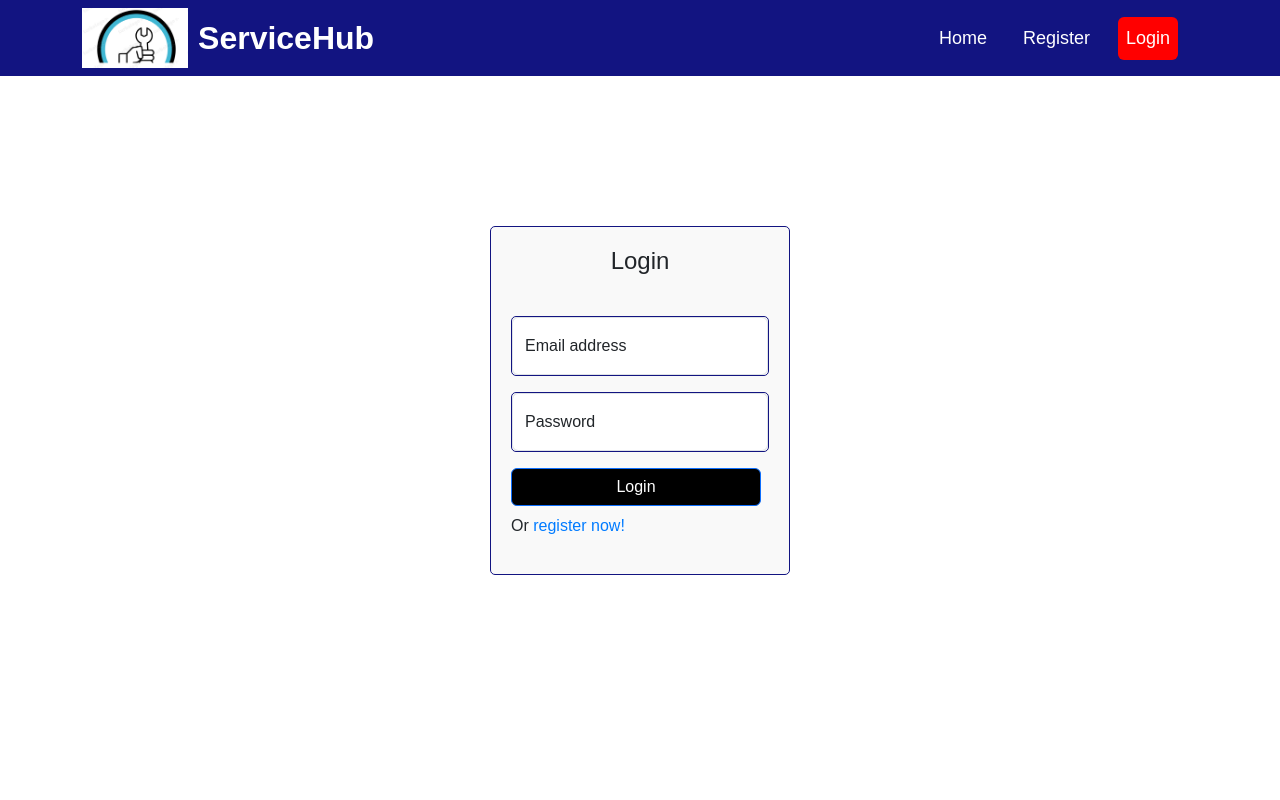
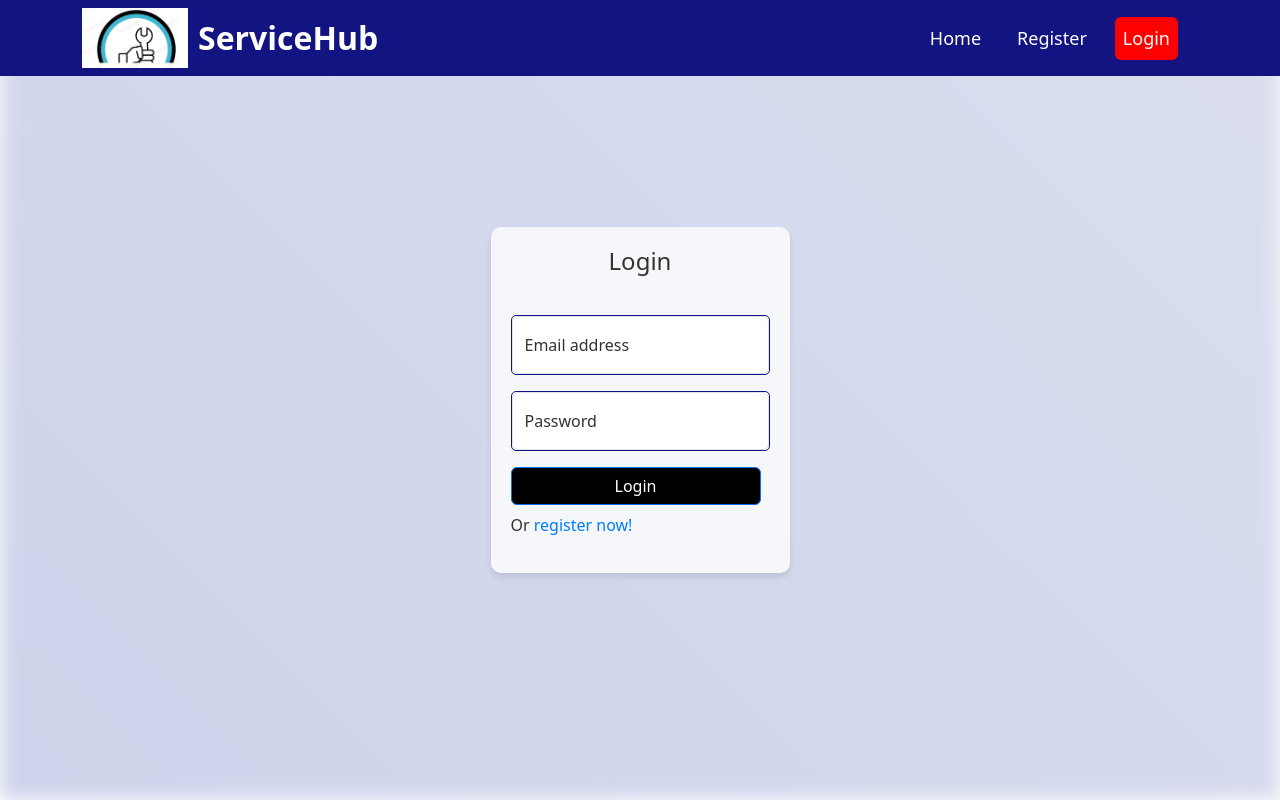
Before and after one commit to shivani26-bot/ServiceHubFrontend, a React (Vite) app: page /login in a window 1280 px wide. Built offline with nearby package versions, Linux system fonts and the light colour scheme.

Commit message:
functionality

```diff
--- a/src/components/Login/Login.css
+++ b/src/components/Login/Login.css
@@ -1,10 +1,4 @@
-/* .bkg{
-  background-image: url("/public/R.jpg");
-  background-size: cover;
-  background-position: center;
-  background-repeat: no-repeat;
-}
-.centered-container {
+/* .centered-container {
   display: flex;
   justify-content: center;
   align-items: center;
@@ -30,59 +24,72 @@
 
 .login-title h2 {
   font-size: 24px;
-} */
-
-*,
-*::before,
-*::after {
-  box-sizing: border-box;
 }
 
-body,
-html {
-  margin: 0;
-  padding: 0;
-  font-family: Arial, sans-serif;
-  height: 100%; /* Ensure body and html take full height */
-  overflow: hidden; /* Prevent scrolling */
+*/
+
+.form-container {
+  background: rgba(255, 255, 255, 0.8); /* Semi-transparent background */
+  padding: 20px;
+  border-radius: 10px;
+  box-shadow: 0 4px 6px rgba(0, 0, 0, 0.1);
+
+  color: #333;
 }
 
-.bkg {
-  background-image: url("/public/R.jpg"); /* Adjust the path as necessary */
-  background-size: cover; /* Ensure the image covers the entire section */
-  background-position: center; /* Center the image */
-  background-repeat: no-repeat; /* Prevent the image from repeating */
+.content-container {
+  position: relative;
+  height: 100%;
   display: flex;
   justify-content: center;
   align-items: center;
-  height: 100vh; /* Full viewport height */
-}
-
-.centered-container {
-  display: flex;
-  justify-content: center;
-  align-items: center;
-  height: 100vh; /* This will make the container take the full height of the viewport */
-}
-
-.form-container {
-  width: 300px; /* Adjust the width as needed */
-  padding: 20px;
-  border: 1px solid #121481; /* Example border */
-  border-radius: 5px; /* Example border radius */
-  background-color: #f9f9f9; /* Example background color */
+  z-index: 2;
 }
 
 .outline {
   border: 1px solid #121481;
   border-radius: 5px;
 }
-
 .login-title {
-  text-align: center; /* Center the text */
-  margin-bottom: 20px; /* Add some space between the title and the form */
+  text-align: center;
+  margin-bottom: 20px;
 }
 
 .login-title h2 {
-  font-size: 24px; /* Adjust the font size as needed */
+  font-size: 24px;
 }
+
+.gradient-background {
+  position: fixed;
+  top: 0;
+  left: 0;
+  width: 100%;
+  height: 100%;
+  overflow: hidden;
+  z-index: 1;
+}
+
+.blur-overlay {
+  position: absolute;
+  top: 0;
+  left: 0;
+  width: 100%;
+  height: 100%;
+  background: linear-gradient(45deg, #b3bce1, #e1e4f2);
+  background-size: 400% 400%;
+  animation: gradientAnimation 15s ease infinite;
+  filter: blur(10px); /* Apply blur effect */
+  z-index: 1;
+}
+
+@keyframes gradientAnimation {
+  0% {
+    background-position: 0% 50%;
+  }
+  50% {
+    background-position: 100% 50%;
+  }
+  100% {
+    background-position: 0% 50%;
+  }
+}
--- a/src/components/Login/Login.jsx
+++ b/src/components/Login/Login.jsx
@@ -80,7 +80,6 @@ function Login() {
       })
       .catch((error) => {
         console.error("Error:", error);
-        // Handle error notification if needed
       });
   };
 
@@ -109,10 +108,12 @@ function Login() {
   return (
     <>
       <Navigation />
-      {/* <div className="background-image-container"> */}
+      <div className="gradient-background">
+        <div className="blur-overlay"></div>
+
         <div
-        style={{ marginTop: "150px" }}
-        className=" d-flex justify-content-center align-items-center "
+          // style={{ marginTop: "150px" }}
+          className="content-container d-flex justify-content-center align-items-center "
         >
           <div className="form-container">
             <div className="login-title">
@@ -141,12 +142,7 @@ function Login() {
                 />
               </FloatingLabel>
             </div>
-          {/* <Form.Check
-            type={"checkbox"}
-            id={`default-${"checkbox"}`}
-            label={`Remember me`}
-            className="mb-3"
-          /> */}
+
             <Button className="custom-button mb-2" onClick={handleSubmit}>
               Login
             </Button>
@@ -174,7 +170,7 @@ function Login() {
             />
           </div>
         </div>
-      {/* </div> */}
+      </div>
     </>
 
     // <>
--- a/src/components/Navigation/Navigation.css
+++ b/src/components/Navigation/Navigation.css
@@ -11,6 +11,7 @@
 }
 .bg-red {
   background-color: #121481; /* Set background color of the navbar to red */
+  z-index: 3;
 }
 
 .navbar-nav .nav-link {
--- a/src/components/Otp/Otp.jsx
+++ b/src/components/Otp/Otp.jsx
@@ -109,6 +109,14 @@ function Otp() {
     }
   };
 
+  const handleKeyDown = (index, event) => {
+    if (event.key === "Backspace" && otp[index] === "") {
+      if (index > 0) {
+        inputRefs.current[index - 1].focus();
+      }
+    }
+  };
+
   const handleSubmit = (e) => {
     e.preventDefault();
 
@@ -197,6 +205,7 @@ function Otp() {
                       value={digit}
                       className="outline"
                       onChange={(e) => handleOTPChange(index, e.target.value)}
+                      onKeyDown={(e) => handleKeyDown(index, e)}
                       style={{
                         width: "40px",
                         height: "40px",
@@ -246,7 +255,7 @@ function Otp() {
                     {minutes < 10 ? `0${minutes}` : minutes}:{" "}
                     {seconds < 10 ? `0${seconds}` : seconds}
                   </span>
-                  <button
+                  <Button
                     href="#"
                     disabled={seconds > 0 || minutes > 0}
                     style={{
@@ -264,7 +273,7 @@ function Otp() {
                     }}
                   >
                     Resend OTP
-                  </button>
+                  </Button>
                   <ToastContainer
                     position="top-right"
                     autoClose={1000}
--- a/src/components/Register/Register.jsx
+++ b/src/components/Register/Register.jsx
@@ -2,17 +2,24 @@ import { Card, Button, Container } from "react-bootstrap";
 import "./Register.css";
 import { useNavigate } from "react-router-dom";
 import Navigation from "../Navigation/Navigation";
+import { rgbToHex } from "@mui/material";
 
 function Register() {
   const navigate = useNavigate();
   return (
     <>
       <Navigation />
+      <div className="gradient-background">
+        <div className="blur-overlay"></div>
         <Container
-        style={{ marginTop: "200px" }}
-        className=" text-center d-flex justify-content-center align-items-center"
+          // style={{ marginTop: "200px" }}
+
+          className="content-container text-center d-flex justify-content-center align-items-center"
         >
-        <Card style={{ height: "auto", width: "410px" }}>
+          <Card
+            style={{ height: "auto", width: "410px" }}
+            className="form-container"
+          >
             <Card.Body>
               <div className="mb-4">
                 <h2 className="font-weight-bold  mb-4">
@@ -32,12 +39,13 @@ function Register() {
                   onClick={() => navigate("clientSignup")}
                   className="custom-button mt-2"
                 >
-                Register as a Client
+                  Register as a Customer
                 </Button>
               </div>
             </Card.Body>
           </Card>
         </Container>
+      </div>
     </>
 
     // <>
```
Lines whose indentation alone changed are shown as unchanged.
